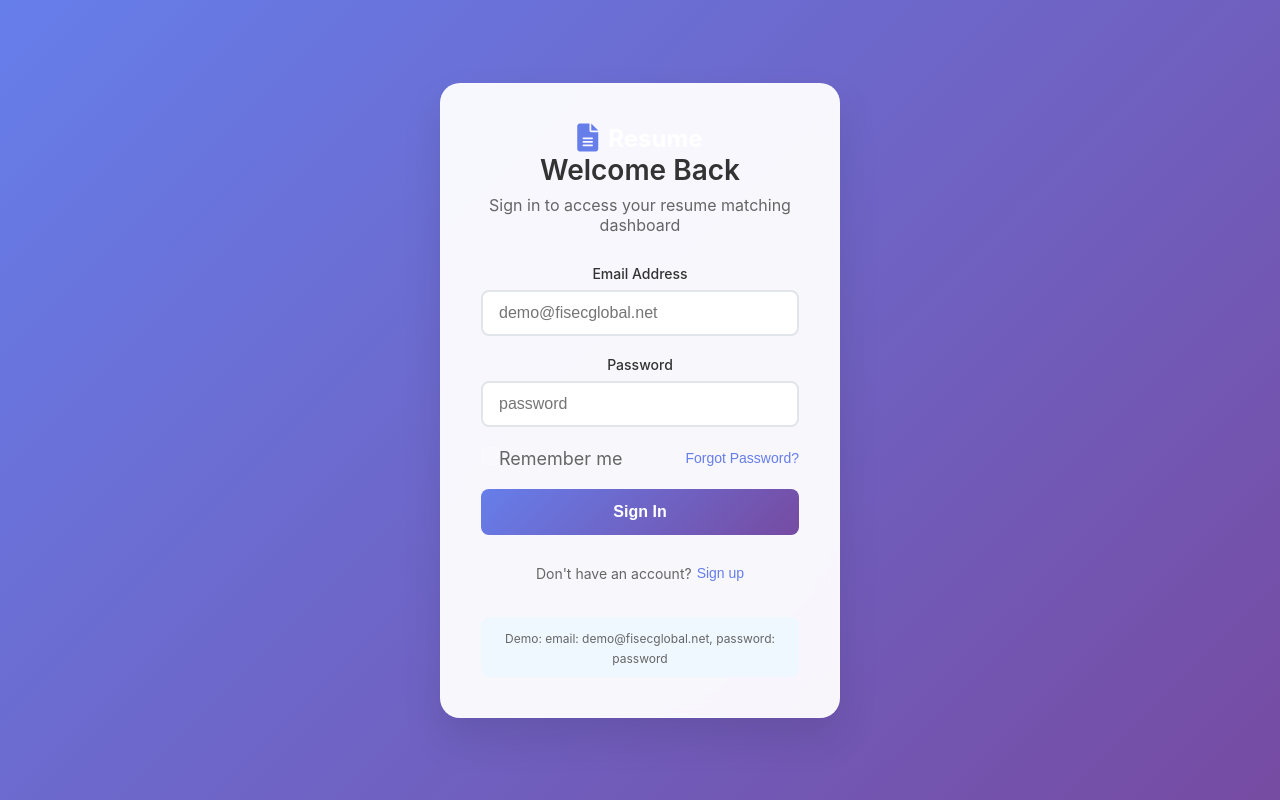
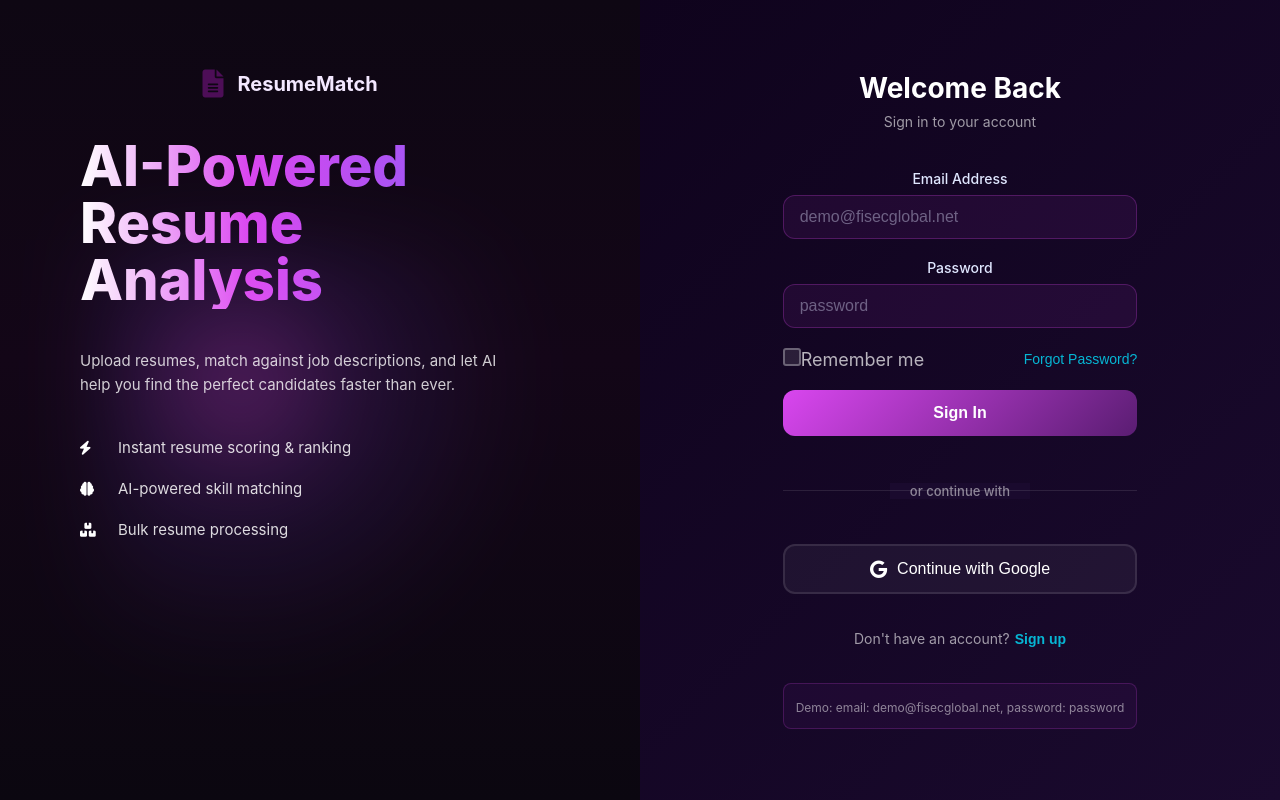
Before and after one commit to quantumdataleapai-dot/resume-fe, a React (Create React App) app: page /login in a window 1280 px wide. Built offline with nearby package versions, Linux system fonts and the light colour scheme.

Commit message:
css changes

```diff
--- a/src/pages/Login.js
+++ b/src/pages/Login.js
@@ -33,14 +33,44 @@ const Login = () => {
 
   return (
     <div className="login-container">
+      {/* Left side: Branding and Features */}
+      <div className="login-features">
+        <div className="features-content">
+          <div className="features-header">
+            <div className="logo">
+              <i className="fas fa-file-alt"></i>
+              <span>ResumeMatch</span>
+            </div>
+            <h1>
+              AI-Powered<br />
+              <span>Resume Analysis</span>
+            </h1>
+          </div>
+          <p className="features-subtitle">
+            Upload resumes, match against job descriptions, and let AI help you find the perfect candidates faster than ever.
+          </p>
+          <div className="features-list">
+            <div className="feature-item">
+              <i className="fas fa-bolt"></i>
+              <span>Instant resume scoring & ranking</span>
+            </div>
+            <div className="feature-item">
+              <i className="fas fa-brain"></i>
+              <span>AI-powered skill matching</span>
+            </div>
+            <div className="feature-item">
+              <i className="fas fa-boxes"></i>
+              <span>Bulk resume processing</span>
+            </div>
+          </div>
+        </div>
+      </div>
+
+      {/* Right side: Login Form */}
       <div className="login-card">
         <div className="login-header">
-          <div className="logo">
-            <i className="fas fa-file-alt"></i>
-            <span>Resume</span>
-          </div>
           <h2>Welcome Back</h2>
-          <p>Sign in to access your resume matching dashboard</p>
+          <p>Sign in to your account</p>
         </div>
 
         <form className="login-form" onSubmit={handleSubmit}>
@@ -95,6 +125,15 @@ const Login = () => {
             {loading ? "Signing In..." : "Sign In"}
           </button>
 
+          <div className="divider">
+            <span>or continue with</span>
+          </div>
+
+          <button type="button" className="google-btn">
+            <i className="fab fa-google"></i>
+            Continue with Google
+          </button>
+
           <div className="signup-link">
             Don't have an account?
             <button
--- a/src/styles/Dashboard.css
+++ b/src/styles/Dashboard.css
@@ -1,15 +1,14 @@
 .dashboard-container {
   min-height: 100vh;
-  background: #1a1a2e;
-  color: white;
+  background: #0a0015;
+  color: #e0e7ff;
 }
 
 /* Header Styles */
 .header {
-  background: rgba(255, 255, 255, 0.1);
-  backdrop-filter: blur(10px);
-  border-bottom: 1px solid rgba(255, 255, 255, 0.1);
-  padding: 5px 0;
+  background: #1a0a2e;
+  border-bottom: 1px solid rgba(217, 70, 239, 0.2);
+  padding: 8px 0;
 }
 
 .header-content {
@@ -29,13 +28,13 @@
 
 .logo i {
   font-size: 28px;
-  color: #667eea;
+  color: #4d0e57;
 }
 
 .logo span {
   font-size: 24px;
   font-weight: bold;
-  color: white;
+  color: #e0e7ff;
 }
 
 .header-actions {
@@ -58,14 +57,14 @@
 
 .notification-icon i {
   font-size: 20px;
-  color: white;
+  color: #e0e7ff;
 }
 
 .notification-badge {
   position: absolute;
   top: -2px;
   right: -2px;
-  background: #ff4757;
+  background: #a52b35;
   color: white;
   border-radius: 50%;
   width: 20px;
@@ -80,7 +79,7 @@
 .menu-btn {
   background: none;
   border: none;
-  color: white;
+  color: #e0e7ff;
   font-size: 20px;
   cursor: pointer;
   padding: 8px;
@@ -2335,3 +2334,179 @@
   padding: 10px;
   margin-top: 50px;
 }
+
+/* ===========================
+   NEON COLOR THEME OVERRIDES
+   =========================== */
+
+/* Dark background with neon accents */
+.dashboard-container {
+  background: #0a0015 !important;
+  color: #e0e7ff !important;
+}
+
+.job-section {
+  background: linear-gradient(180deg, rgba(26,10,46,0.85), rgba(26,10,46,0.6)) !important;
+  border: 1px solid rgba(217, 70, 239, 0.25) !important;
+  box-shadow: 0 10px 40px rgba(217,70,239,0.12) !important;
+}
+
+.job-textarea {
+  background: rgba(217, 70, 239, 0.08) !important;
+  border: 1px solid rgba(217, 70, 239, 0.3) !important;
+  color: #e0e7ff !important;
+}
+
+.job-textarea:focus {
+  border-color: #d946ef !important;
+  box-shadow: 0 0 15px rgba(217, 70, 239, 0.25) !important;
+}
+
+/* Buttons: Neon magenta with glow */
+.choose-files-btn,
+.upload-job-btn,
+.reset-btn,
+.load-btn,
+.download-all-btn {
+  background: linear-gradient(135deg, #d946ef 0%, #3a0f56 100%) !important;
+  color: #fff !important;
+  border: none !important;
+  box-shadow: 0 0 20px rgba(217, 70, 239, 0.3) !important;
+}
+
+.choose-files-btn:hover,
+.upload-job-btn:hover,
+.reset-btn:hover,
+.load-btn:hover,
+.download-all-btn:hover {
+  box-shadow: 0 0 30px rgba(217, 70, 239, 0.6) !important;
+}
+
+/* Form inputs */
+.filter-select,
+.job-visa-select,
+input[type="text"],
+input[type="email"],
+input[type="password"] {
+  background: rgba(217, 70, 239, 0.08) !important;
+  border: 1px solid rgba(217, 70, 239, 0.25) !important;
+  color: #e0e7ff !important;
+}
+
+input::placeholder {
+  color: rgba(224, 231, 255, 0.4) !important;
+}
+
+.filter-select:focus,
+.job-visa-select:focus,
+input:focus {
+  border-color: #06b6d4 !important;
+  box-shadow: 0 0 15px rgba(6, 182, 212, 0.2) !important;
+}
+
+/* Resume cards: Dark with neon border */
+.resumes-table {
+  background: linear-gradient(180deg, rgba(26,10,46,0.6), rgba(26,10,46,0.4)) !important;
+  border: 1px solid rgba(217, 70, 239, 0.2) !important;
+  box-shadow: 0 10px 40px rgba(217,70,239,0.1) !important;
+}
+
+.resume-card,
+.table-header {
+  background: rgba(26,10,46,0.5) !important;
+  border: 1px solid rgba(217, 70, 239, 0.15) !important;
+  color: #e0e7ff !important;
+}
+
+.resume-card:hover {
+  background: rgba(26,10,46,0.7) !important;
+  box-shadow: 0 0 25px rgba(217, 70, 239, 0.25) !important;
+}
+
+/* Action buttons: Cyan accent */
+.details-btn {
+  background: rgba(6, 182, 212, 0.12) !important;
+  border: 1px solid rgba(6, 182, 212, 0.3) !important;
+  color: #06b6d4 !important;
+}
+
+.download-btn {
+  background: rgba(16, 185, 129, 0.15) !important;
+  border: 1px solid rgba(16, 185, 129, 0.3) !important;
+  color: #10b981 !important;
+}
+
+.action-btn {
+  background: rgba(217, 70, 239, 0.08) !important;
+  border: 1px solid rgba(217, 70, 239, 0.2) !important;
+  color: #e0e7ff !important;
+}
+
+/* Section text */
+.section-header h2,
+.section-title h2,
+.option-title {
+  color: #e0e7ff !important;
+}
+
+.section-subtitle {
+  color: rgba(224, 231, 255, 0.6) !important;
+}
+
+/* Links */
+.signup-btn,
+.forgot-password {
+  color: #06b6d4 !important;
+}
+
+.signup-btn:hover,
+.forgot-password:hover {
+  color: #22d3ee !important;
+}
+
+/* Checkboxes and form elements */
+.checkbox-container input:checked ~ .checkmark {
+  background-color: #216925 !important;
+  border-color: #d44be9 !important;
+}
+
+.pagination-btn {
+  color: #e0e7ff !important;
+}
+
+.pagination-btn:hover {
+  background: rgba(217, 70, 239, 0.15) !important;
+}
+
+/* Dropdown and menus */
+.user-dropdown,
+.custom-dropdown-menu {
+  background: #1a0a2e !important;
+  border: 1px solid rgba(217, 70, 239, 0.25) !important;
+}
+
+.dropdown-item:hover {
+  background: rgba(217, 70, 239, 0.15) !important;
+  color: #e0e7ff !important;
+}
+
+/* Loading and empty states */
+.loading-message,
+.empty-message {
+  color: rgba(224, 231, 255, 0.7) !important;
+}
+
+/* Filter controls */
+.filter-controls {
+  background: linear-gradient(180deg, rgba(217,70,239,0.08), rgba(6,182,212,0.04)) !important;
+  border: 1px solid rgba(217, 70, 239, 0.15) !important;
+}
+
+.filter-group {
+  background: rgba(217, 70, 239, 0.08) !important;
+  border: 1px solid rgba(217, 70, 239, 0.15) !important;
+}
+
+.filter-group label {
+  color: #e0e7ff !important;
+}
--- a/src/styles/Login.css
+++ b/src/styles/Login.css
@@ -1,56 +1,193 @@
 .login-container {
   min-height: 100vh;
+  display: grid;
+  grid-template-columns: 1fr 1fr;
+  background: linear-gradient(135deg, #0a0015 0%, #1a0a2e 100%);
+  padding: 0;
+}
+
+/* Left side: Features panel */
+.login-features {
+  display: flex;
+  align-items: flex-start;
+  padding-top: 70px;
+  padding-bottom: 80px;
+  padding-right: 60px;
+  padding-left: 80px;
+  position: relative;
+  overflow: hidden;
+  background: linear-gradient(180deg,#0e0713 0%, #130617 45%, #0b0710 100%);
+  text-align: left;
+}
+
+.features-content {
+  max-width: 420px;
+  color: #fff;
+  text-align: left;
+}
+
+.features-header {
+  margin-bottom: 40px;
+}
+
+.features-header .logo {
+  margin-bottom: 40px;
   display: flex;
   align-items: center;
-  justify-content: center;
-  background: linear-gradient(135deg, #667eea 0%, #764ba2 100%);
-  padding: 20px;
+  gap: 14px;
 }
 
+.features-header .logo-badge {
+  width: 56px;
+  height: 56px;
+  border-radius: 14px;
+  display: inline-flex;
+  align-items: center;
+  justify-content: center;
+  background: linear-gradient(135deg,#d946ef 0%, #8b5cf6 100%);
+  box-shadow: 0 8px 30px rgba(227, 103, 246, 0.25);
+}
+
+.features-header .logo-badge i {
+  color: #fff;
+  font-size: 22px;
+}
+
+.features-header .logo span {
+  font-size: 20px;
+  font-weight: 700;
+  color: #f3e8ff;
+}
+
+.features-header h1 {
+  font-size: 56px;
+  font-weight: 800;
+  line-height: 1.02;
+  margin: 0 0 14px 0;
+  color: #fff;
+  background: linear-gradient(90deg,#fff 0%, #d946ef 40%, #8b5cf6 100%);
+  -webkit-background-clip: text;
+  background-clip: text;
+  -webkit-text-fill-color: transparent;
+  text-align: left;
+}
+
+.features-subtitle {
+  font-size: 15px;
+  line-height: 1.6;
+  color: rgba(255, 255, 255, 0.8);
+  margin-bottom: 40px;
+}
+
+.features-list {
+  display: flex;
+  flex-direction: column;
+  gap: 20px;
+}
+
+.feature-item {
+  display: flex;
+  align-items: center;
+  gap: 14px;
+}
+
+.feature-item i {
+  font-size: 14px;
+  color: #fff;
+  min-width: 24px;
+}
+
+.feature-item .icon-circle {
+  width: 34px;
+  height: 34px;
+  border-radius: 50%;
+  display: inline-flex;
+  align-items: center;
+  justify-content: center;
+  background: rgba(217,70,239,0.12);
+  border: 1px solid rgba(217,70,239,0.25);
+  box-shadow: 0 6px 18px rgba(217,70,239,0.12);
+  margin-top: 2px;
+}
+
+.feature-item span {
+  font-size: 15px;
+  line-height: 1.4;
+  color: rgba(255, 255, 255, 0.85);
+}
+
+/* Spotlight effect behind heading */
+.login-features::after {
+  content: '';
+  position: absolute;
+  right: 10%;
+  top: 30%;
+  width: 480px;
+  height: 480px;
+  background: radial-gradient(circle at 30% 30%, rgba(217,70,239,0.35), rgba(134,70,255,0.12) 25%, rgba(10,6,18,0) 60%);
+  filter: blur(40px);
+  transform: translateZ(0);
+  pointer-events: none;
+  mix-blend-mode: screen;
+}
+
+/* Right side: Login card */
 .login-card {
-  background: rgba(255, 255, 255, 0.95);
-  backdrop-filter: blur(10px);
-  border-radius: 20px;
+  background: transparent;
   padding: 40px;
   width: 100%;
-  max-width: 400px;
-  box-shadow: 0 20px 40px rgba(0, 0, 0, 0.1);
-  border: 1px solid rgba(255, 255, 255, 0.2);
+  max-width: 100%;
+  box-shadow: none;
+  border: none;
+  display: flex;
+  flex-direction: column;
+  align-items: center;
+  justify-content: center;
+  grid-column: 2;
+}
+
+.login-form-wrapper {
+  width: 100%;
+  max-width: 360px;
 }
 
 .login-header {
   text-align: center;
-  margin-bottom: 30px;
+  margin-bottom: 40px;
+  background: transparent;
+  padding: 0;
+  border: none;
 }
 
 .logo {
   display: flex;
   align-items: center;
   justify-content: center;
-  gap: 10px;
+  gap: 12px;
+  margin-bottom: 20px;
 }
 
 .logo i {
-  font-size: 32px;
-  color: #667eea;
+  font-size: 40px;
+  color: #a78bfa;
 }
 
 .logo span {
-  font-size: 28px;
+  font-size: 24px;
   font-weight: bold;
-  color: #333;
+  color: #fff;
 }
 
 .login-header h2 {
-  color: #333;
+  color: #fff;
   margin-bottom: 8px;
   font-size: 28px;
-  font-weight: 600;
+  font-weight: 700;
 }
 
 .login-header p {
-  color: #666;
-  font-size: 16px;
+  color: rgba(255, 255, 255, 0.6);
+  font-size: 14px;
 }
 
 .login-form {
@@ -67,23 +204,29 @@
 
 .form-group label {
   font-weight: 500;
-  color: #333;
+  color: #e0e7ff;
   font-size: 14px;
 }
 
 .form-group input {
   padding: 12px 16px;
-  border: 2px solid #e1e5e9;
-  border-radius: 8px;
+  border: 2px solid rgba(255, 255, 255, 0.1);
+  border-radius: 12px;
   font-size: 16px;
-  transition: border-color 0.3s ease;
-  background: white;
+  transition: border-color 0.3s ease, box-shadow 0.3s ease;
+  background: rgba(255, 255, 255, 0.05);
+  color: #fff;
+}
+
+.form-group input::placeholder {
+  color: rgba(255, 255, 255, 0.4);
 }
 
 .form-group input:focus {
   outline: none;
-  border-color: #667eea;
-  box-shadow: 0 0 0 3px rgba(102, 126, 234, 0.1);
+  border-color: #06b6d4;
+  box-shadow: 0 0 0 3px rgba(6, 182, 212, 0.2);
+  background: rgba(255, 255, 255, 0.08);
 }
 
 .form-options {
@@ -97,20 +240,20 @@
   align-items: center;
   gap: 8px;
   font-size: 14px;
-  color: #666;
+  color: rgba(255, 255, 255, 0.7);
   cursor: pointer;
 }
 
 .checkbox-container input[type="checkbox"] {
   width: 16px;
   height: 16px;
-  accent-color: #667eea;
+  accent-color: #9b33ab;
 }
 
 .forgot-password {
   background: none;
   border: none;
-  color: #667eea;
+  color: #06b6d4;
   text-decoration: none;
   font-size: 14px;
   font-weight: 500;
@@ -123,20 +266,20 @@
 }
 
 .login-btn {
-  background: linear-gradient(135deg, #667eea 0%, #764ba2 100%);
-  color: white;
+  background: linear-gradient(135deg, #d946ef 0%, #5a1d72 100%);
+  color: #fff;
   border: none;
   padding: 14px;
-  border-radius: 8px;
+  border-radius: 12px;
   font-size: 16px;
-  font-weight: 600;
+  font-weight: 700;
   cursor: pointer;
   transition: transform 0.2s ease, box-shadow 0.2s ease;
 }
 
 .login-btn:hover {
   transform: translateY(-2px);
-  box-shadow: 0 8px 25px rgba(102, 126, 234, 0.3);
+  box-shadow: 0 0 30px rgba(217, 70, 239, 0.6);
 }
 
 .login-btn:disabled {
@@ -148,7 +291,7 @@
 .divider {
   text-align: center;
   position: relative;
-  margin: 20px 0;
+  margin: 24px 0;
 }
 
 .divider::before {
@@ -158,14 +301,15 @@
   left: 0;
   right: 0;
   height: 1px;
-  background: #e1e5e9;
+  background: rgba(255, 255, 255, 0.1);
 }
 
 .divider span {
-  background: rgba(255, 255, 255, 0.95);
+  background: #1a0a2e;
   padding: 0 20px;
-  color: #666;
-  font-size: 14px;
+  color: rgba(255, 255, 255, 0.5);
+  font-size: 13px;
+  font-weight: 500;
 }
 
 .google-btn {
@@ -173,31 +317,33 @@
   align-items: center;
   justify-content: center;
   gap: 10px;
-  background: white;
-  border: 2px solid #e1e5e9;
+  background: rgba(255, 255, 255, 0.05);
+  border: 2px solid rgba(255, 255, 255, 0.1);
   padding: 14px;
-  border-radius: 8px;
+  border-radius: 12px;
   font-size: 16px;
   font-weight: 500;
   cursor: pointer;
-  transition: border-color 0.3s ease, box-shadow 0.3s ease;
+  transition: border-color 0.3s ease, box-shadow 0.3s ease, background 0.3s ease;
+  color: #fff;
 }
 
 .google-btn:hover {
-  border-color: #667eea;
-  box-shadow: 0 4px 12px rgba(0, 0, 0, 0.1);
+  border-color: #06b6d4;
+  box-shadow: 0 0 20px rgba(6, 182, 212, 0.3);
+  background: rgba(6, 182, 212, 0.05);
 }
 
 .google-btn i {
   font-size: 18px;
-  color: #db4437;
+  color: #fff;
 }
 
 .signup-link {
   text-align: center;
-  color: #666;
+  color: rgba(255, 255, 255, 0.6);
   font-size: 14px;
-  margin-top: 10px;
+  margin-top: 16px;
   display: flex;
   align-items: center;
   justify-content: center;
@@ -207,9 +353,9 @@
 .signup-btn {
   background: none;
   border: none;
-  color: #667eea;
+  color: #d946ef;
   text-decoration: none;
-  font-weight: 500;
+  font-weight: 600;
   cursor: pointer;
   padding: 0;
   font-size: 14px;
@@ -220,32 +366,77 @@
 }
 
 .error-message {
-  background: #fee;
-  color: #c33;
+  background: rgba(220, 38, 38, 0.1);
+  color: #fca5a5;
   padding: 12px;
   border-radius: 8px;
-  border: 1px solid #fcc;
+  border: 1px solid rgba(220, 38, 38, 0.3);
   font-size: 14px;
   text-align: center;
 }
 
 .demo-credentials {
-  background: #f0f8ff;
-  padding: 10px;
+  background: rgba(217, 70, 239, 0.05);
+  padding: 12px;
   border-radius: 8px;
-  margin-top: 15px;
+  margin-top: 16px;
   text-align: center;
+  border: 1px solid rgba(217, 70, 239, 0.2);
 }
 
 .demo-credentials small {
-  color: #666;
+  color: rgba(255, 255, 255, 0.5);
   font-size: 12px;
+}
+
+/* Responsive: stack on mobile */
+@media (max-width: 900px) {
+  .login-container {
+    grid-template-columns: 1fr;
+  }
+
+  .login-features {
+    grid-row: 1;
+    padding: 30px;
+  }
+
+  .login-card {
+    grid-column: 1;
+    grid-row: 2;
+    padding: 30px 20px;
+  }
+
+  .features-header h1 {
+    font-size: 32px;
+  }
+}
+
+@media (max-width: 768px) {
+  .login-container {
+    grid-template-columns: 1fr;
+  }
+
+  .login-card {
+    grid-column: 1;
+    padding: 30px 20px;
+  }
+
+  .login-features {
+    padding: 30px 20px;
+  }
+
+  .features-header h1 {
+    font-size: 28px;
+  }
 }
 
 @media (max-width: 480px) {
   .login-card {
-    padding: 30px 20px;
-    margin: 10px;
+    padding: 20px 15px;
+  }
+
+  .login-header {
+    padding: 20px 15px;
   }
 
   .login-header h2 {
@@ -253,6 +444,6 @@
   }
 
   .logo span {
-    font-size: 24px;
+    font-size: 20px;
   }
 }
--- a/src/styles/index.css
+++ b/src/styles/index.css
@@ -10,7 +10,21 @@ body {
     sans-serif;
   -webkit-font-smoothing: antialiased;
   -moz-osx-font-smoothing: grayscale;
-  background: linear-gradient(135deg, #667eea 0%, #764ba2 100%);
+  /* Neon theme colors */
+  --bg: #0a0015;
+  --bg-secondary: #1a0a2e;
+  --card: #1a0a2e;
+  --card-hover: #2d1b4e;
+  --muted: #9095a7;
+  --primary: #d946ef; /* neon magenta/pink */
+  --accent: #06b6d4; /* neon cyan */
+  --success: #10b981;
+  --danger: #ec4899;
+  --warning: #f59e0b;
+  --text: #e0e7ff;
+  --text-dark: #0a0015;
+  background: var(--bg);
+  color: var(--text);
   min-height: 100vh;
 }
 
```
